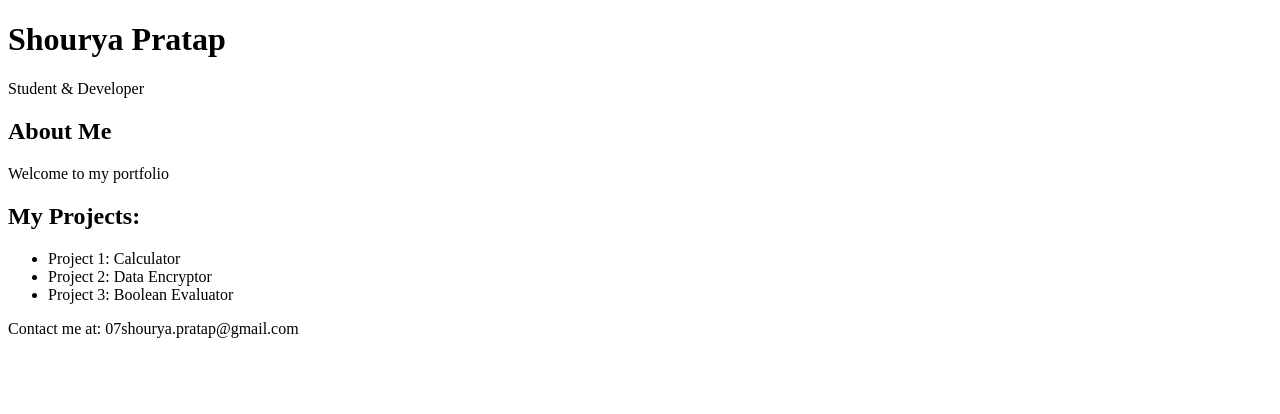
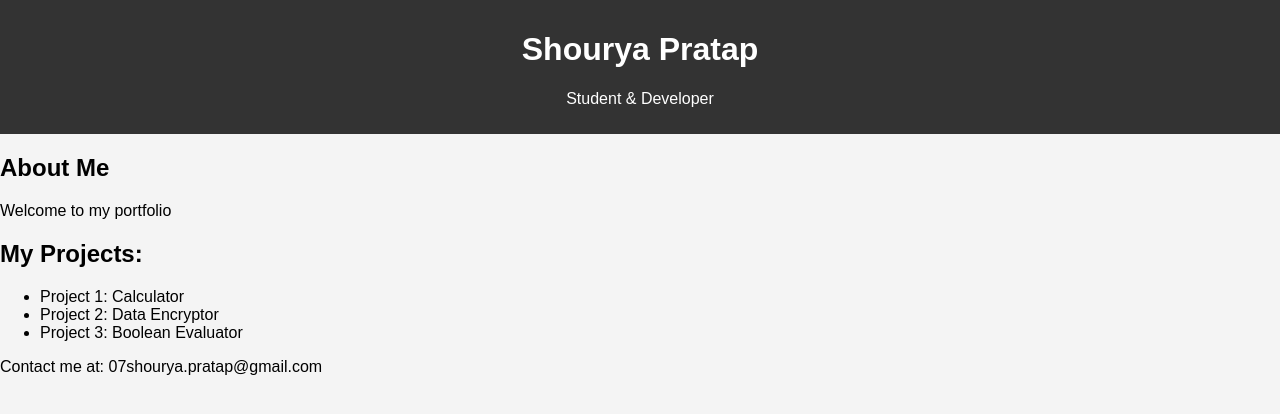
Before and after one commit to shourya0pratap/Portfolio-Webpage, a plain HTML site: page index.html in a window 1280 px wide. Drawn offline with Linux system fonts and the light colour scheme.

Commit message:
Third Commit: Linked Stylesheet to HTML Document and added basic styling

```diff
--- a/index.html
+++ b/index.html
@@ -4,6 +4,7 @@
     <meta charset="UTF-8" />
     <meta name="viewport" content="width=device-width, initial-scale=1.0" />
     <title>My Portfolio</title>
+    <link rel="stylesheet" href="style.css">
   </head>
   <body>
     <header>
--- /dev/null
+++ b/style.css
@@ -0,0 +1,12 @@
+body {
+    font-family: Arial, sans-serif;
+    margin: 0;
+    padding: 0;
+    background-color: #f4f4f4;
+}
+header {
+    background-color: #333;
+    color: white;
+    padding: 10px 0;
+    text-align: center;
+}
```
